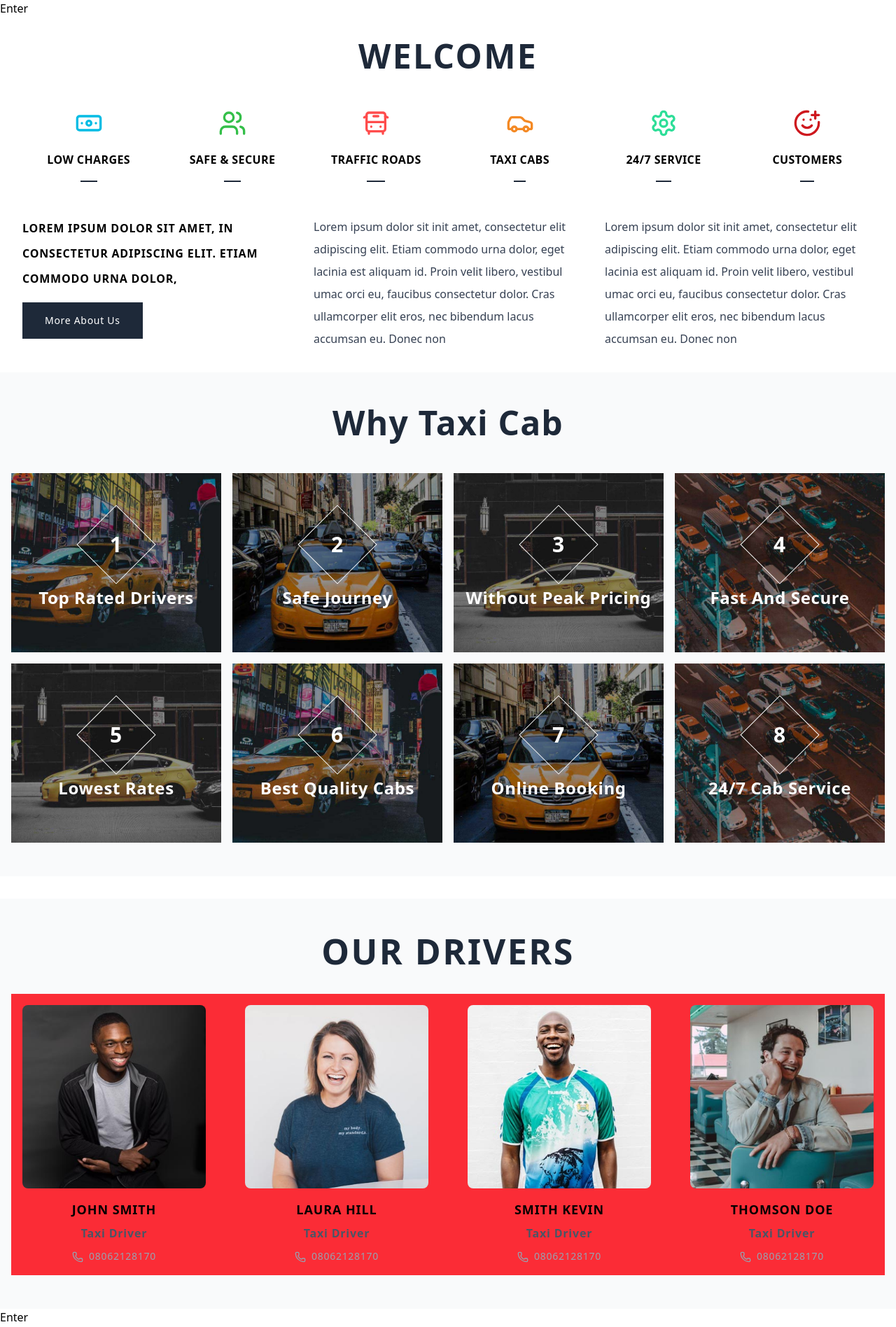
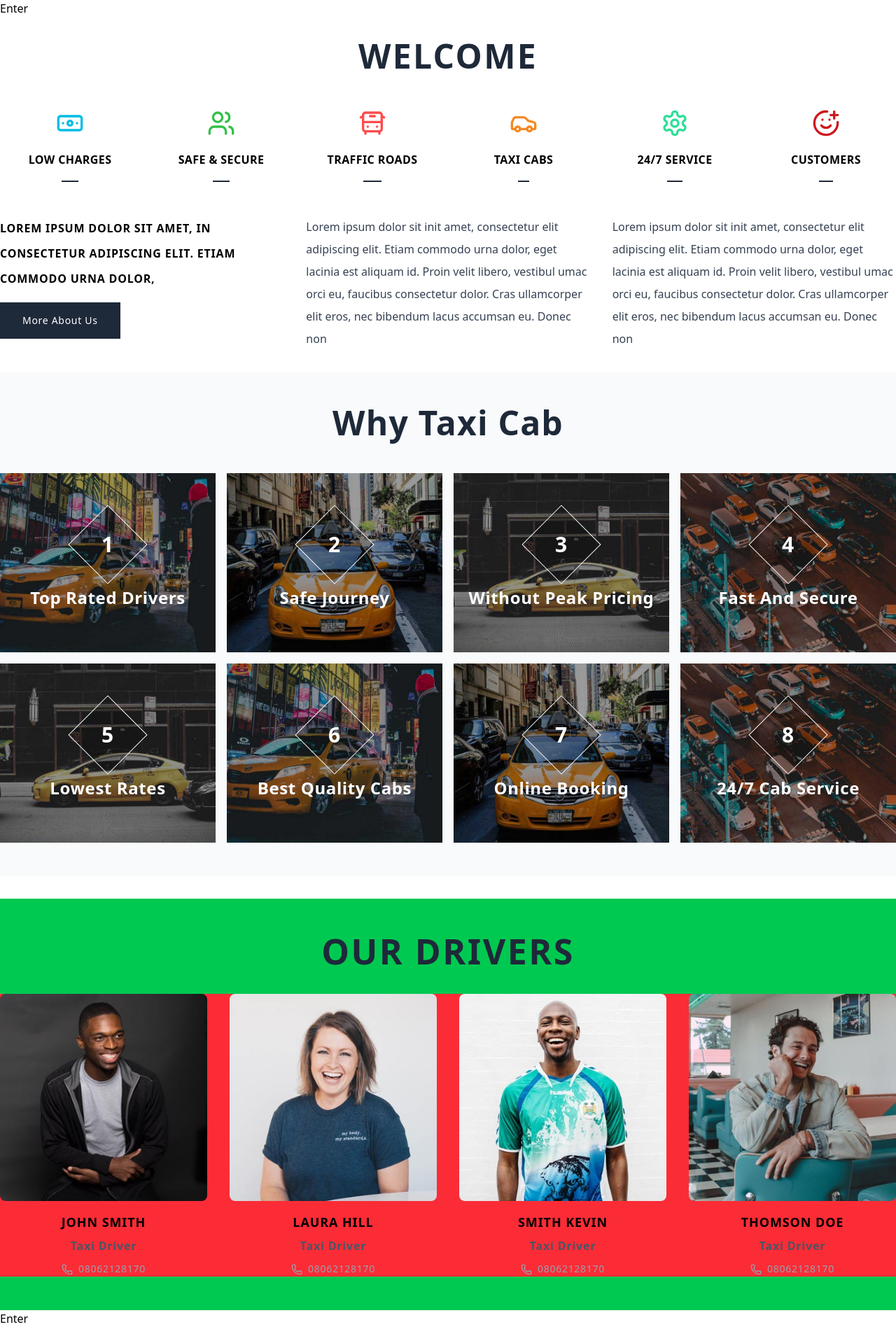
Before and after one commit to Cyber9jaDev/car-booking-application-frontend, a Next.js app: page / in a window 1280 px wide. Shown: the whole page at 70% size. Built offline with nearby package versions, Linux system fonts and the light colour scheme.

Commit message:
Quick fix

```diff
--- a/src/components/passenger/home/Team.tsx
+++ b/src/components/passenger/home/Team.tsx
@@ -30,20 +30,18 @@ const teamMembers: TeamMember[] = [
     role: 'Taxi Driver',
     phone: '08062128170',
     image: image4.src
-  }
+  },
 ];
 
 export default function Team() {
   return (
-    <section id="team" className="py-12 max-w-7xl mx-auto bg-gray-50">
-      <div className="px-4">
+    <section id="team" className="py-12 max-w-7xl mx-auto bg-green-500">
+      <div>
         <header className="mb-8">
-          <h4 className="text-4xl md:text-[50px] font-extrabold text-center text-gray-800 tracking-wider uppercase">
-            Our Drivers
-          </h4>
+          <h4 className="text-4xl md:text-[50px] font-extrabold text-center text-gray-800 tracking-wider uppercase"> Our Drivers </h4>
         </header>
 
-        <div className="grid grid-cols-1 sm:grid-cols-2 lg:grid-cols-4 gap-6 text-center bg-red-500">
+        <div className="grid grid-cols-1 sm:grid-cols-2 lg:grid-cols-4 gap-8 bg-red-500">
           {teamMembers.map(member => <TeamMemberCard key={member.name} member={member} /> )}
         </div>
       </div>
--- a/src/components/passenger/home/Welcome.tsx
+++ b/src/components/passenger/home/Welcome.tsx
@@ -4,7 +4,7 @@ import Link from "next/link";
 const Welcome = () => {
   return (
     <section className="py-8">
-      <div className="max-w-7xl mx-auto px-4 sm:px-6 lg:px-8">
+      <div className="max-w-7xl mx-auto">
         <div className="mx-auto">
           <header className="mb-12">
             <h3 className="text-center uppercase text-4xl md:text-5xl font-extrabold tracking-wider text-gray-800">
--- a/src/components/passenger/home/Why.tsx
+++ b/src/components/passenger/home/Why.tsx
@@ -25,7 +25,7 @@ const Why = () => {
 
   return (
     <section className="mb-8 py-12 bg-gray-50">
-      <div className="max-w-7xl mx-auto px-4">
+      <div className="max-w-7xl mx-auto">
         <header className="mb-12">
           <h3 className="text-center text-4xl md:text-5xl font-extrabold text-gray-800 capitalize tracking-wide">
             Why Taxi Cab
--- a/src/components/passenger/home/cards/TeamMemberCard.tsx
+++ b/src/components/passenger/home/cards/TeamMemberCard.tsx
@@ -3,23 +3,20 @@ import { Phone } from 'lucide-react';
 import { TeamMember } from "../../passenger.interface";
 
 export const TeamMemberCard = ({ member }: { member: TeamMember }) => (
-  <div className="flex flex-col items-center p-4">
+  <div className="flex flex-col items-center">
     <div className="mb-4 w-full aspect-square relative overflow-hidden rounded-lg">
       <Image
         src={member.image}
         alt={member.name}
         fill
-        sizes="(max-width: 768px) 100vw, (max-width: 1200px) 50vw, 33vw"
+        // sizes="(max-width: 768px) 100vw, (max-width: 1200px) 50vw, 33vw"
         className="object-cover"
       />
     </div>
     <div className="text-center">
       <h4 className="text-lg font-bold uppercase tracking-wider text-black"> {member.name} </h4>
       <p className="text-base text-gray-600 font-semibold tracking-wider my-2"> {member.role} </p>
-      <a
-        href={`tel:${member.phone}`}
-        className="text-gray-400 text-sm font-medium tracking-wider hover:text-gray-600 transition-colors"
-      >
+      <a  href={`tel:${member.phone}`} className="text-gray-400 text-sm font-medium tracking-wider hover:text-gray-600 transition-colors">
         <Phone className="inline-block mr-2 w-4 h-4" />
         {member.phone}
       </a>
```
